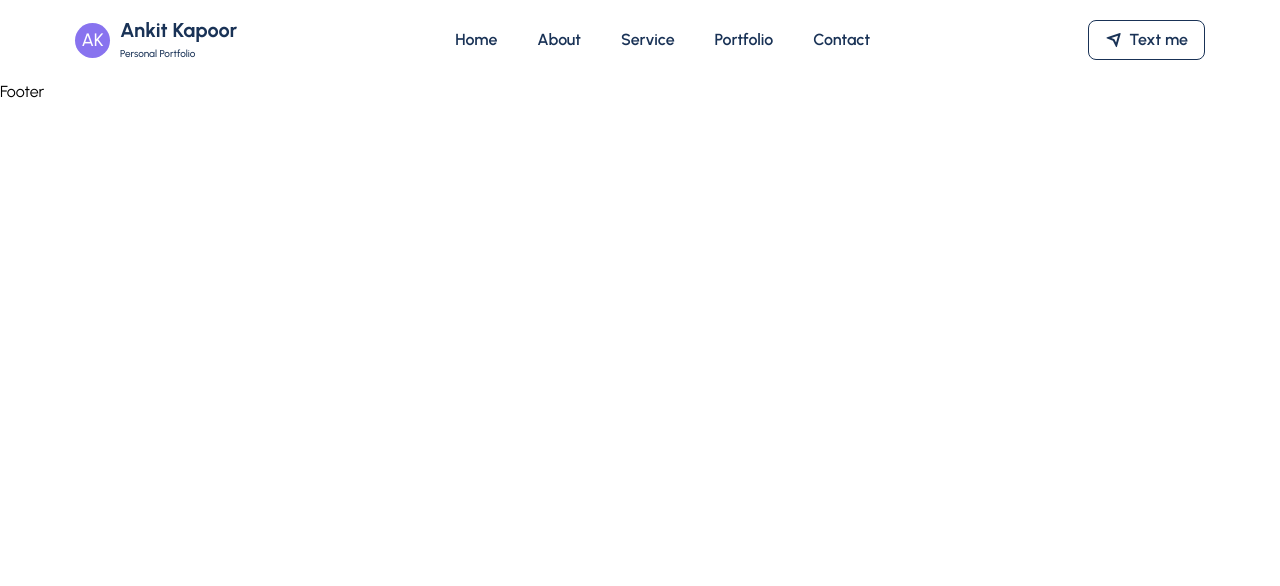
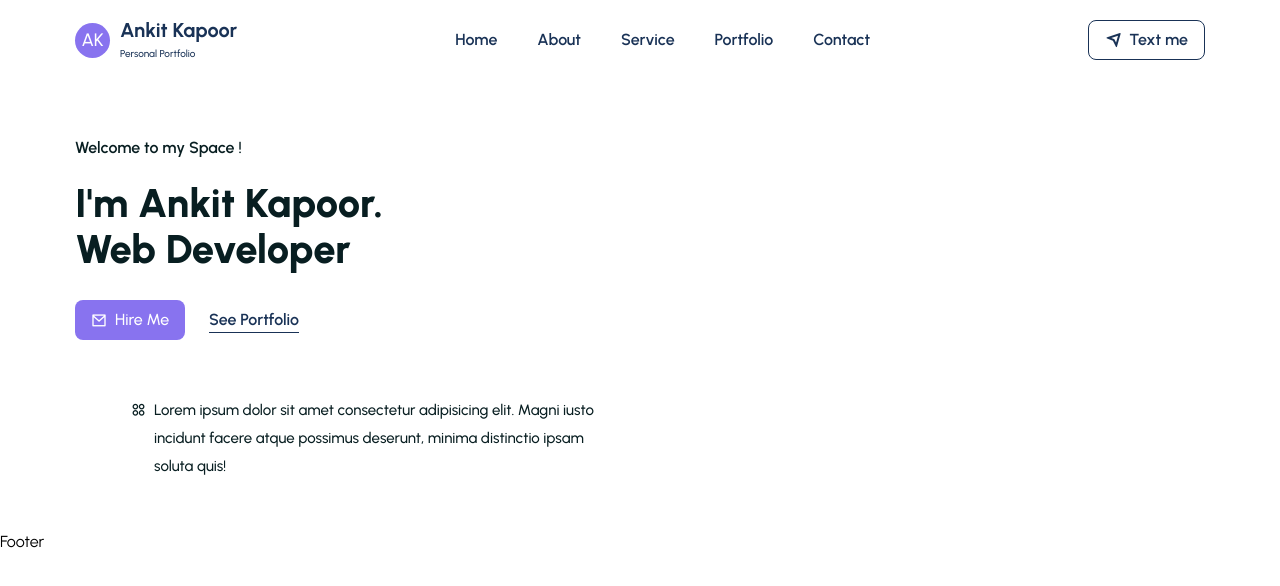
Before and after one commit to ankitkapoor8437/tailwind-portfolio-project, a React (Create React App) app: page / in a window 1280 px wide. Shown: the top 586 px of the page. Built offline with nearby package versions, Linux system fonts and the light colour scheme.

Commit message:
Partially Completed the Left section of Hero Section

```diff
--- a/src/App.js
+++ b/src/App.js
@@ -1,8 +1,12 @@
 import { useEffect } from 'react';
 import './App.css';
 import Aos from 'aos';
+
+
 import Header from './components/header/Header';
+import Hero from './components/UI/Hero';
 import Footer from './components/footer/Footer';
+
 
 function App() {
 
@@ -13,7 +17,9 @@ function App() {
   return (
     <>
       <Header />
-      <main></main>
+      <main>
+        <Hero />
+      </main>
       <Footer />
     </>
   );
--- /dev/null
+++ b/src/components/UI/Hero.jsx
@@ -0,0 +1,49 @@
+import React from 'react'
+import heroImage from '../../assets/images/hero.svg'
+import CountUp from 'react-countup';
+
+
+const Hero = () => {
+    return (
+        <section className='pt-0 id="about'>
+            <div className='container pt-14'>
+                <div className='md:flex items-center justify-between  sm:flex-col md:flex-row'>
+                    {/* Left Section */}
+                    <div className='w-full md:basis-1/2'>
+                        <h5 data-aos='fade-right' data-aos-duration='1500' className='text-headingColor font-[600] text-[16px]'>
+                            Welcome to my Space !
+                        </h5>
+                        <h1 data-aos='fade-up' data-aos-duration='1500' className='text-headingColor font-[800] text-[1.8rem] sm:text-[40px] leading-[35px]
+                        sm:leading-[46px] mt-5' >
+                            I'm Ankit Kapoor. <br />
+                            Web Developer
+                        </h1>
+
+                        <div data-aos='fade-up' data-aos-duration='1800' data-aos-delay='200' className='flex items-center gap-6 mt-7' >
+                            <a href="#contact">
+                                <button className='bg-primaryColor text-white font-[500] flex items-center gap-2
+                                hover:bg-smallTextColor ease-in duration-300 py-2 px-4 rounded-[8px]'>
+                                    <i className='ri-mail-line'></i>Hire Me
+                                </button>
+                            </a>
+                            <a href="#portfolio" className='text-smallTextColor  font-[600] text-[16px] border-b border-solid border-smallTextColor'>
+                                See Portfolio
+                            </a>
+                        </div>
+                        <p className='flex gap-2 text-headingColor font-[500] mt-14 text-[15px] leading-7 sm:pl-14 sm:pr-10 '
+                            data-aos='fade-left' data-aos-duration='1800'  >
+                        <span>
+                            <i className='ri-apps-2-line'></i>
+                        </span>
+                            Lorem ipsum dolor sit amet consectetur adipisicing elit. Magni iusto incidunt facere atque possimus deserunt, minima distinctio ipsam soluta quis!
+                        </p>
+                    </div>
+                    {/* Left End */}
+
+                </div>
+            </div>
+        </section>
+    )
+}
+
+export default Hero;
```
